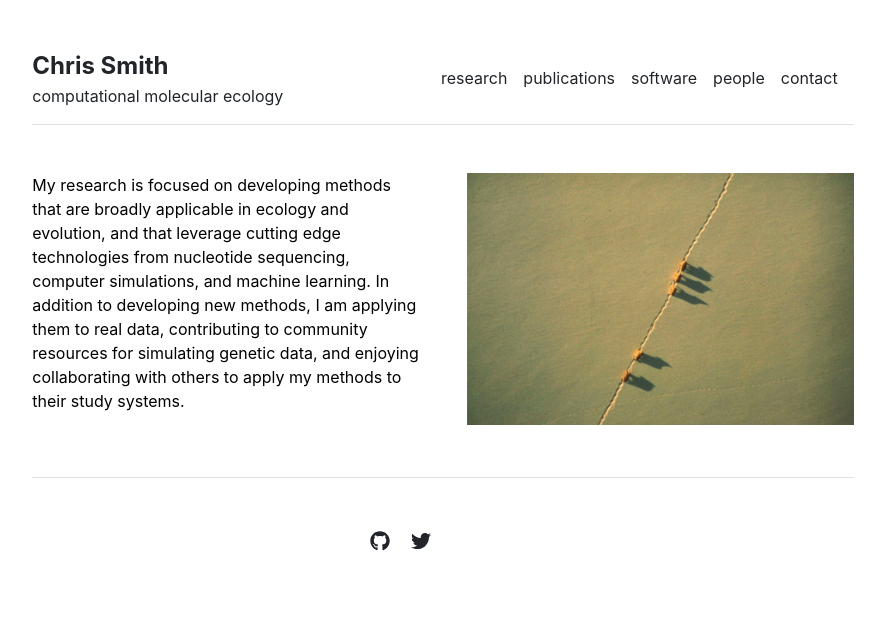
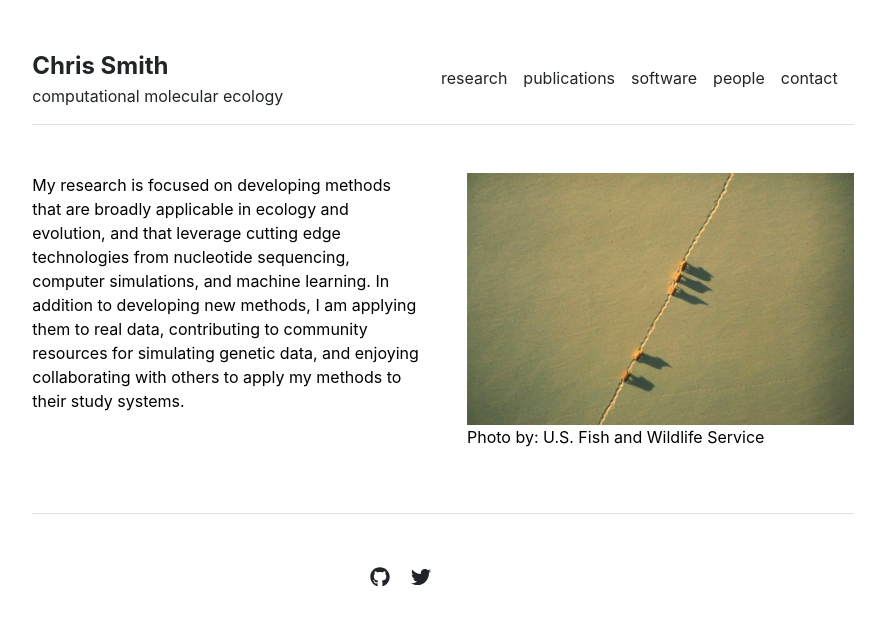
Before and after one commit to chriscrsmith/chriscrsmith.github.io, a Jekyll site: the page built from index.md, in a window 1280 px wide. Shown: the top 626 px of the page, without its empty margins (197-1082 px from the left). Built offline with Jekyll 4.4.1, drawn with Linux system fonts in a browser that asks for light colours.

Commit message:
photo credit

```diff
--- a/_layouts/home.html
+++ b/_layouts/home.html
@@ -9,6 +9,7 @@ layout: default
   </div>
   <div class="col-md-6">
     <img src="{{ site.github.url }}/assets/img/wolves.jpg" alt="Home" width="100%">
+    <p>Photo by: U.S. Fish and Wildlife Service</p>
   </div>
 </div>
 
```
